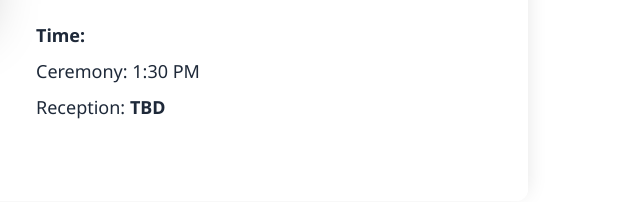
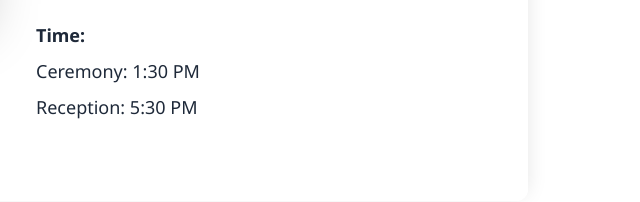
Before and after one commit to BrianaS13/wedding-website, a website: page index.html in a window 1280 px wide. Shown: the part 1458-1660 px from the top of the page, 624-1264 px from the left. Drawn offline with Linux system fonts and the light colour scheme.

Commit message:
Update index.html

```diff
--- a/index.html
+++ b/index.html
@@ -169,7 +169,7 @@
               <div class="space-y-2 text-lg">
                 <p class="font-bold">Time:</p>
                 <p>Ceremony: 1:30 PM</p>
-                <p>Reception: <strong>TBD</strong></p>
+                <p>Reception: 5:30 PM</p>
               </div>
             </div>
           </div>
```
